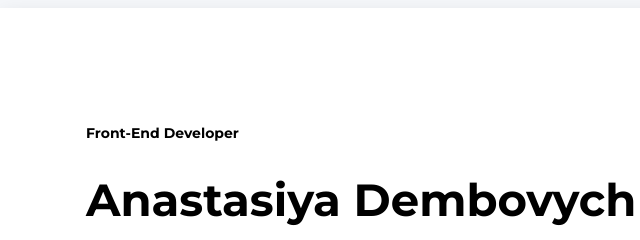
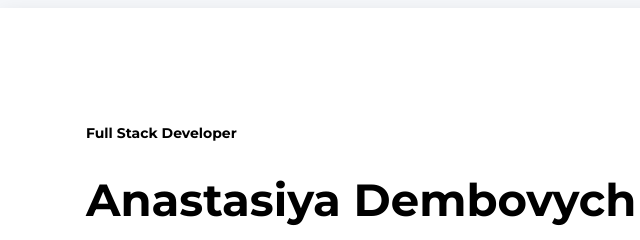
Before and after one commit to DembovychAnastasia/resume, a plain HTML site: page index.html in a window 1280 px wide. Shown: the top 240 px of the page, 414-1054 px from the left. Drawn offline with Linux system fonts and the light colour scheme.

Commit message:
Update index.html

```diff
--- a/index.html
+++ b/index.html
@@ -18,7 +18,7 @@
         <div class="main-content">
             <!--About user-->
             <div class="about">
-            <h2 class="about-position"> Front-End Developer</h2>
+            <h2 class="about-position"> Full Stack Developer</h2>
             <h1 class="about-name">Anastasiya Dembovych</h1>
             <p class="about-description">I'm full stack developer seeking an entry-level position to use my skills in coding, troubleshooting complex problems, and assisting in the timely completion of projects. I am good at core technical skills, organizational ethics and discipline I open to feedback, I like emphasize teamwork. I can use my skills and knowledge to deliver good results in the long term.
             </p>
```
